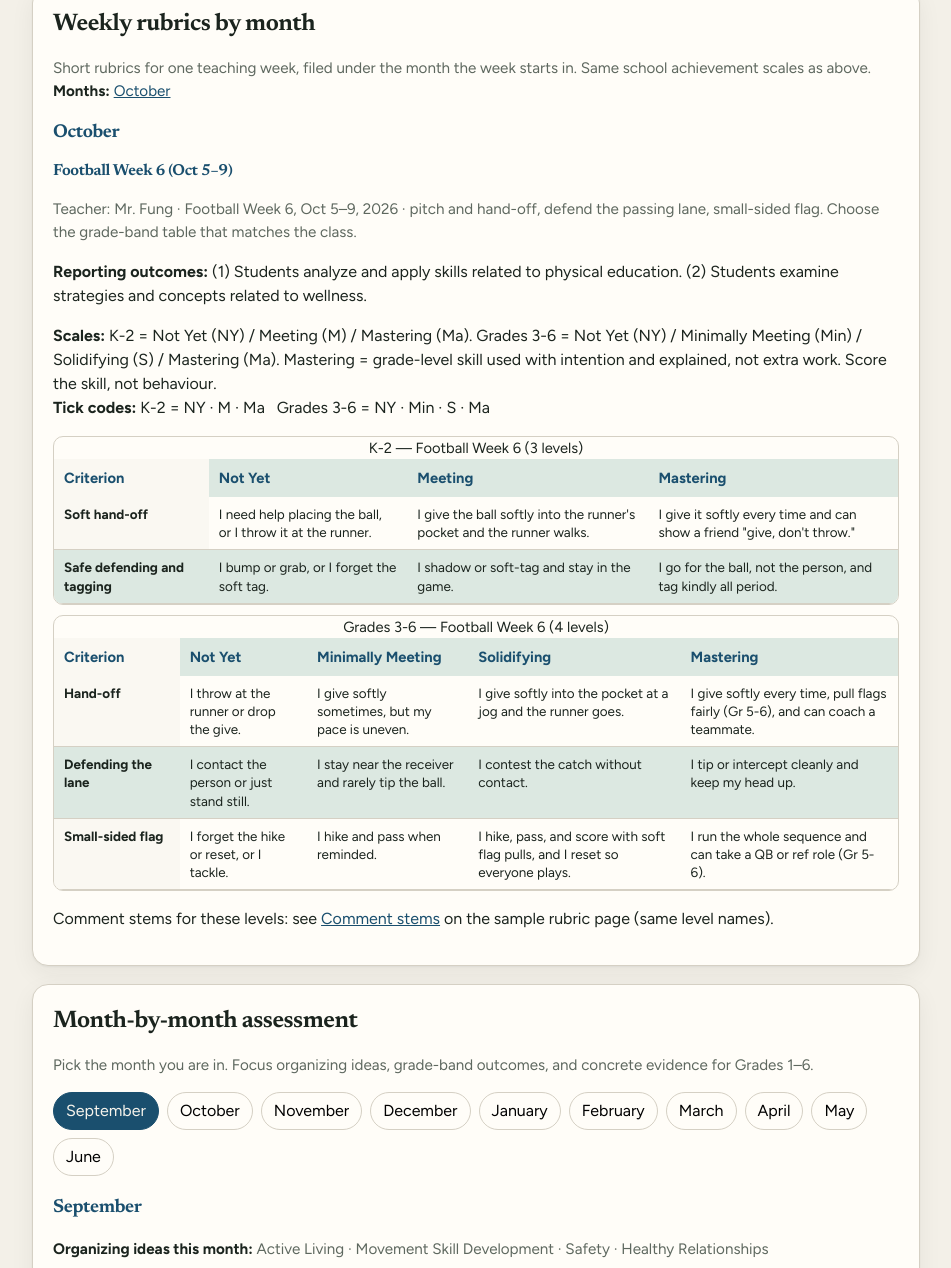
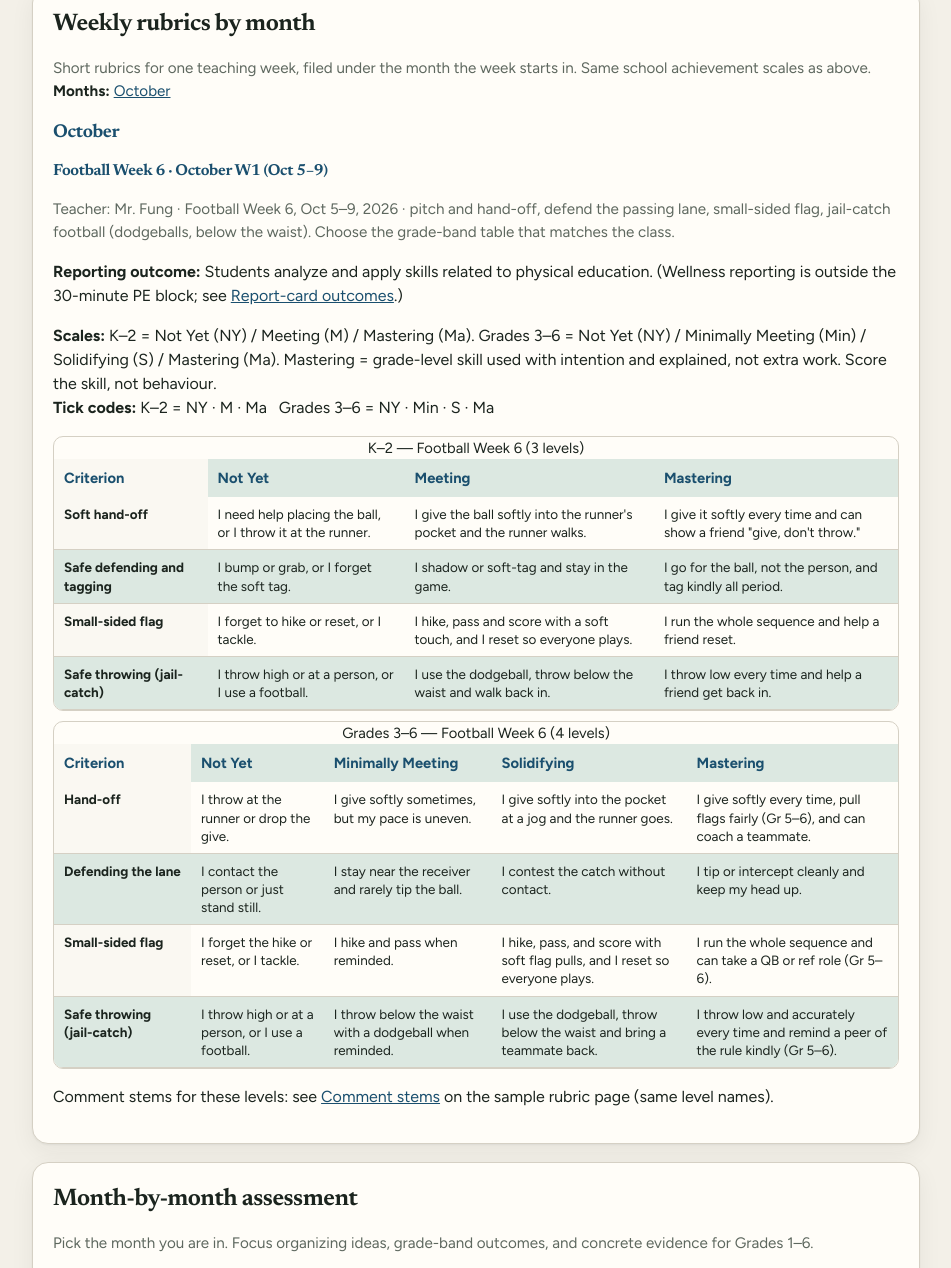
Before and after one commit to scaemrfung/pe-playbook, a plain HTML site: page outcomes.html in a window 1280 px wide. Shown: the part 2149-3417 px from the top of the page, without its empty margins (280-1231 px from the left). Drawn offline with Linux system fonts and the light colour scheme.

Commit message:
P1 audit fixes: Football Week 6 rubric (K–2 flag + jail-catch rows, reporting outcome, heading, dashes); correct Outcomes look-fors on October W1 and Sept W5 football lesson cards

```diff
--- a/outcomes.html
+++ b/outcomes.html
@@ -89,14 +89,14 @@
       <section id="october">
         <h3 style="color:var(--navy);margin:16px 0 6px">October</h3>
         <div id="football-week-6" style="break-inside:avoid">
-          <h4 style="color:var(--navy);margin:12px 0 6px">Football Week 6 (Oct 5–9)</h4>
-        <p class="meta">Teacher: Mr. Fung · Football Week 6, Oct 5–9, 2026 · pitch and hand-off, defend the passing lane, small-sided flag. Choose the grade-band table that matches the class.</p>
-        <p><strong>Reporting outcomes:</strong> (1) Students analyze and apply skills related to physical education. (2) Students examine strategies and concepts related to wellness.</p>
-        <p class="tiny"><strong>Scales:</strong> K-2 = Not Yet (NY) / Meeting (M) / Mastering (Ma). Grades 3-6 = Not Yet (NY) / Minimally Meeting (Min) / Solidifying (S) / Mastering (Ma). Mastering = grade-level skill used with intention and explained, not extra work. Score the skill, not behaviour.<br>
-              <strong>Tick codes:</strong> K-2 = NY · M · Ma &nbsp; Grades 3-6 = NY · Min · S · Ma</p>
+          <h4 style="color:var(--navy);margin:12px 0 6px">Football Week 6 · October W1 (Oct 5–9)</h4>
+        <p class="meta">Teacher: Mr. Fung · Football Week 6, Oct 5–9, 2026 · pitch and hand-off, defend the passing lane, small-sided flag, jail-catch football (dodgeballs, below the waist). Choose the grade-band table that matches the class.</p>
+        <p><strong>Reporting outcome:</strong> Students analyze and apply skills related to physical education. (Wellness reporting is outside the 30-minute PE block; see <a href="#report-card">Report-card outcomes</a>.)</p>
+        <p class="tiny"><strong>Scales:</strong> K–2 = Not Yet (NY) / Meeting (M) / Mastering (Ma). Grades 3–6 = Not Yet (NY) / Minimally Meeting (Min) / Solidifying (S) / Mastering (Ma). Mastering = grade-level skill used with intention and explained, not extra work. Score the skill, not behaviour.<br>
+              <strong>Tick codes:</strong> K–2 = NY · M · Ma &nbsp; Grades 3–6 = NY · Min · S · Ma</p>
 
         <div class="rubric-wrap"><table class="games rubric">
-                <caption>K-2 — Football Week 6 (3 levels)</caption>
+                <caption>K–2 — Football Week 6 (3 levels)</caption>
                 <thead>
                   <tr>
                     <th>Criterion</th>
@@ -118,11 +118,23 @@
                     <td>I shadow or soft-tag and stay in the game.</td>
                     <td>I go for the ball, not the person, and tag kindly all period.</td>
                   </tr>
+                  <tr>
+                    <td><strong>Small-sided flag</strong></td>
+                    <td>I forget to hike or reset, or I tackle.</td>
+                    <td>I hike, pass and score with a soft touch, and I reset so everyone plays.</td>
+                    <td>I run the whole sequence and help a friend reset.</td>
+                  </tr>
+                  <tr>
+                    <td><strong>Safe throwing (jail-catch)</strong></td>
+                    <td>I throw high or at a person, or I use a football.</td>
+                    <td>I use the dodgeball, throw below the waist and walk back in.</td>
+                    <td>I throw low every time and help a friend get back in.</td>
+                  </tr>
                 </tbody>
               </table></div>
 
         <div class="rubric-wrap"><table class="games rubric">
-                <caption>Grades 3-6 — Football Week 6 (4 levels)</caption>
+                <caption>Grades 3–6 — Football Week 6 (4 levels)</caption>
                 <thead>
                   <tr>
                     <th>Criterion</th>
@@ -138,7 +150,7 @@
                     <td>I throw at the runner or drop the give.</td>
                     <td>I give softly sometimes, but my pace is uneven.</td>
                     <td>I give softly into the pocket at a jog and the runner goes.</td>
-                    <td>I give softly every time, pull flags fairly (Gr 5-6), and can coach a teammate.</td>
+                    <td>I give softly every time, pull flags fairly (Gr 5–6), and can coach a teammate.</td>
                   </tr>
                   <tr>
                     <td><strong>Defending the lane</strong></td>
@@ -152,7 +164,14 @@
                     <td>I forget the hike or reset, or I tackle.</td>
                     <td>I hike and pass when reminded.</td>
                     <td>I hike, pass, and score with soft flag pulls, and I reset so everyone plays.</td>
-                    <td>I run the whole sequence and can take a QB or ref role (Gr 5-6).</td>
+                    <td>I run the whole sequence and can take a QB or ref role (Gr 5–6).</td>
+                  </tr>
+                  <tr>
+                    <td><strong>Safe throwing (jail-catch)</strong></td>
+                    <td>I throw high or at a person, or I use a football.</td>
+                    <td>I throw below the waist with a dodgeball when reminded.</td>
+                    <td>I use the dodgeball, throw below the waist and bring a teammate back.</td>
+                    <td>I throw low and accurately every time and remind a peer of the rule kindly (Gr 5–6).</td>
                   </tr>
                 </tbody>
               </table></div>
```
Also changed, not shown: lesson-outcomes.js (+17 -17 lines), month-october.html (+4 -4 lines), month-september.html (+4 -4 lines).
